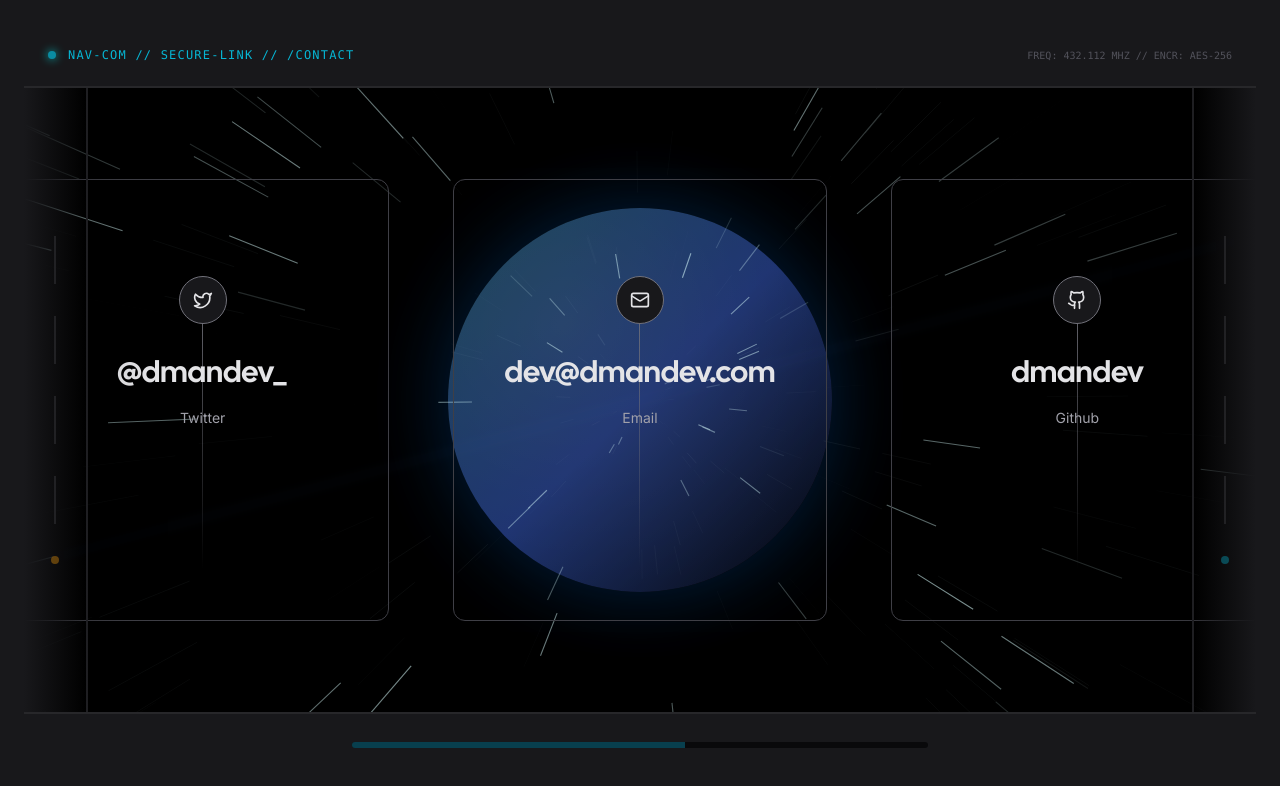
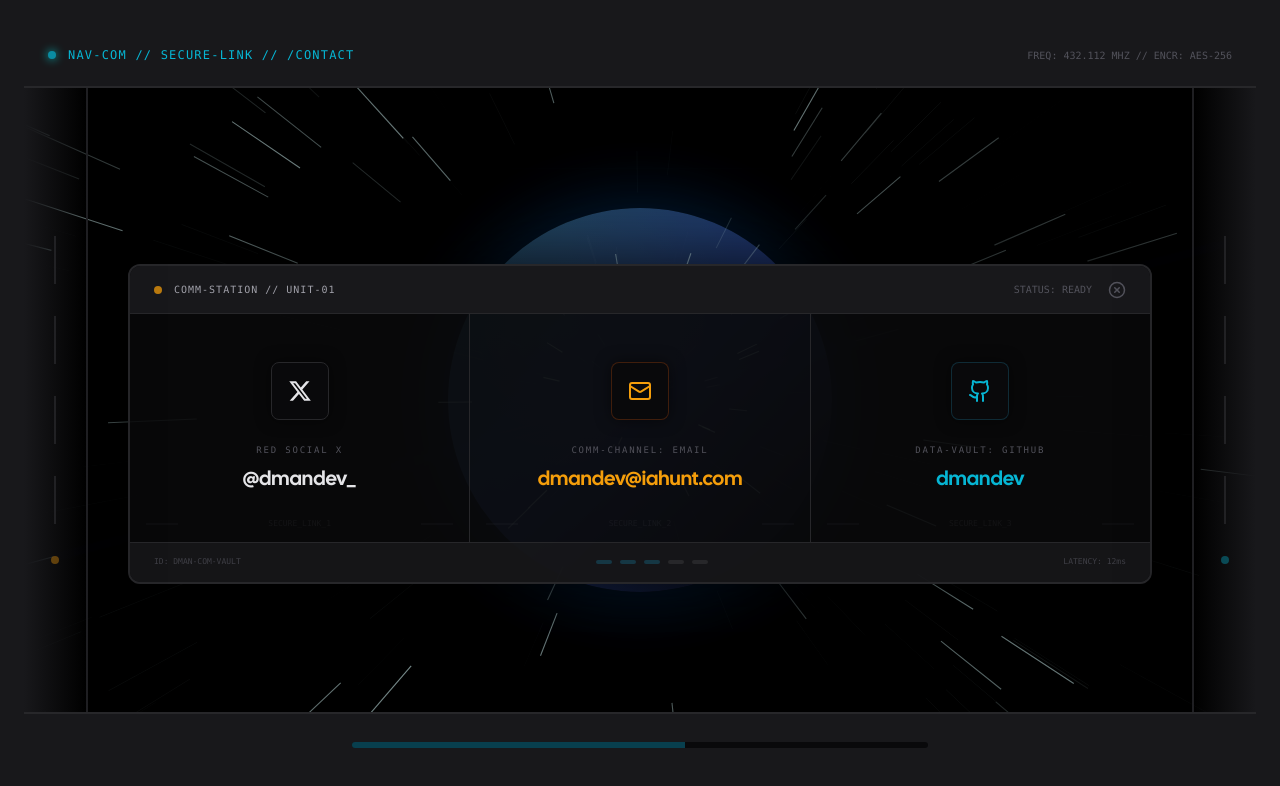
Before and after one commit to Daniggarcia/DmanDev, a Next.js app: page /contact in a window 1280 px wide. Shown: the top 786 px of the page. Built offline with nearby package versions, Linux system fonts and the light colour scheme; no server answers; what tailwindcss-debug-screens would draw is missing.

Commit message:
feat(update): Contact page animation, layout and new monitor

```diff
--- a/app/components/client-layout.tsx
+++ b/app/components/client-layout.tsx
@@ -103,7 +103,7 @@ export function ClientLayout({ children }: { children: React.ReactNode }) {
             </div>
 
             {/* 3. CONTENT LAYER */}
-            <div className="relative z-40 w-full h-full">
+            <div className="relative z-40 w-full h-full p-[12px] md:p-[24px]">
                 {children}
             </div>
         </div>
--- /dev/null
+++ b/app/contact/layout.tsx
@@ -0,0 +1,9 @@
+export default function ContactLayout({
+    children,
+}: { children: React.ReactNode }) {
+    return (
+        <div className="relative min-h-screen flex items-center justify-center">
+            {children}
+        </div>
+    );
+}
--- a/app/contact/page.tsx
+++ b/app/contact/page.tsx
@@ -1,63 +1,110 @@
 "use client";
-import { Github, Mail, Twitter } from "lucide-react";
+import { Github, Mail, X } from "lucide-react"; // Using X icon if available or custom SVG
 import Link from "next/link";
-import { Navigation } from "../components/nav";
-import { Card } from "../components/card";
+import { motion } from "framer-motion";
 
 const socials = [
 	{
-		icon: <Twitter size={20} />,
+		icon: <svg viewBox="0 0 24 24" aria-hidden="true" className="w-6 h-6 fill-current"><path d="M18.244 2.25h3.308l-7.227 8.26 8.502 11.24H16.17l-5.214-6.817L4.99 21.75H1.68l7.73-8.835L1.254 2.25H8.08l4.713 6.231zm-1.161 17.52h1.833L7.084 4.126H5.117z"></path></svg>,
 		href: "https://twitter.com/dmandev_",
-		label: "Twitter",
+		label: "Red Social X",
 		handle: "@dmandev_",
+		color: "text-zinc-200",
+		borderColor: "border-zinc-800"
 	},
 	{
-		icon: <Mail size={20} />,
-		href: "mailto:dev@dmandev.com",
-		label: "Email",
-		handle: "dev@dmandev.com",
+		icon: <Mail size={24} />,
+		href: "mailto:dmandev@iahunt.com",
+		label: "Comm-Channel: Email",
+		handle: "dmandev@iahunt.com",
+		color: "text-amber-500",
+		borderColor: "border-amber-900/50"
 	},
 	{
-		icon: <Github size={20} />,
-		href: "https://github.com/dmandev",
-		label: "Github",
+		icon: <Github size={24} />,
+		href: "https://github.com/Daniggarcia",
+		label: "Data-Vault: Github",
 		handle: "dmandev",
+		color: "text-cyan-500",
+		borderColor: "border-cyan-900/50"
 	},
 ];
 
-export default function Example() {
+export default function ContactPage() {
 	return (
-		<div className="">
-			<Navigation />
-			<div className="container flex items-center justify-center min-h-screen px-4 mx-auto">
-				<div className="grid w-full grid-cols-1 gap-8 mx-auto mt-32 sm:mt-0 sm:grid-cols-3 lg:gap-16">
-					{socials.map((s) => (
-						<Card key={s.label}>
+		<div className="w-full h-full flex items-center justify-center p-4 md:p-8">
+
+			{/* COMM-LINK CONSOLE UNIT */}
+			<div className="w-full max-w-5xl max-h-full md:max-h-[85vh] bg-zinc-950/90 border-2 border-zinc-800 rounded-xl overflow-hidden shadow-[0_0_80px_rgba(0,0,0,0.9)] flex flex-col relative z-10">
+
+				{/* Console Header */}
+				<div className="h-10 md:h-12 bg-zinc-900 border-b border-zinc-800 flex items-center justify-between px-4 md:px-6 shrink-0">
+					<div className="flex items-center gap-3">
+						<div className="w-2 h-2 rounded-full bg-amber-500 animate-pulse" />
+						<span className="text-zinc-400 font-mono text-[9px] md:text-[10px] tracking-widest uppercase truncate">Comm-Station // Unit-01</span>
+					</div>
+					<div className="flex items-center gap-4">
+						<div className="text-zinc-600 font-mono text-[8px] md:text-[10px] hidden sm:block uppercase">Status: Ready</div>
+						<Link href="/" className="text-zinc-600 hover:text-red-500 transition-colors">
+							<svg xmlns="http://www.w3.org/2000/svg" width="18" height="18" viewBox="0 0 24 24" fill="none" stroke="currentColor" strokeWidth="2" strokeLinecap="round" strokeLinejoin="round"><circle cx="12" cy="12" r="10" /><path d="m15 9-6 6" /><path d="m9 9 6 6" /></svg>
+						</Link>
+					</div>
+				</div>
+
+				{/* Communication Terminals */}
+				<div className="flex-1 flex flex-col md:flex-row divide-y md:divide-y-0 md:divide-x divide-zinc-800 overflow-y-auto md:overflow-hidden">
+					{socials.map((s, i) => (
+						<motion.div
+							key={s.label}
+							initial={{ opacity: 0, scale: 0.95 }}
+							animate={{ opacity: 1, scale: 1 }}
+							transition={{ delay: i * 0.1 }}
+							className="flex-1 group min-h-[160px] md:min-h-0"
+						>
 							<Link
 								href={s.href}
 								target="_blank"
-								className="p-4 relative flex flex-col items-center gap-4 duration-700 group md:gap-8 md:py-24 lg:pb-48 md:p-16"
+								className="h-full w-full p-6 md:p-12 flex flex-col items-center justify-center gap-4 md:gap-6 hover:bg-zinc-900/60 transition-all duration-500 relative overflow-hidden"
 							>
-								<span
-									className="absolute w-px h-2/3 bg-gradient-to-b from-zinc-500 via-zinc-500/50 to-transparent"
-									aria-hidden="true"
-								/>
-								<span className="relative z-10 flex items-center justify-center w-12 h-12 text-sm duration-1000 border rounded-full text-zinc-200 group-hover:text-white group-hover:bg-zinc-900 border-zinc-500 bg-zinc-900 group-hover:border-zinc-200 drop-shadow-orange">
+								{/* Background Scan Effect */}
+								<div className="absolute inset-0 bg-gradient-to-b from-transparent via-white/[0.03] to-transparent -translate-y-full group-hover:translate-y-full transition-transform duration-[2000ms] ease-linear pointer-events-none" />
+
+								<div className={`p-3 md:p-4 rounded-lg bg-zinc-950 border ${s.borderColor} ${s.color} shadow-[0_0_15px_rgba(0,0,0,0.5)] group-hover:shadow-[0_0_25px_rgba(0,0,0,0.3)] transition-all`}>
 									{s.icon}
-								</span>{" "}
-								<div className="z-10 flex flex-col items-center">
-									<span className="lg:text-xl font-medium duration-150 xl:text-3xl text-zinc-200 group-hover:text-white font-display">
+								</div>
+
+								<div className="text-center space-y-1 md:space-y-2 z-10">
+									<div className="text-[8px] md:text-[9px] text-zinc-600 font-mono uppercase tracking-[0.2em]">{s.label}</div>
+									<h3 className={`text-base md:text-xl font-display font-medium ${s.color} transition-colors truncate max-w-[200px] md:max-w-none`}>
 										{s.handle}
-									</span>
-									<span className="mt-4 text-sm text-center duration-1000 text-zinc-400 group-hover:text-zinc-200">
-										{s.label}
-									</span>
+									</h3>
+								</div>
+
+								{/* Terminal Detail Decoration */}
+								<div className="absolute bottom-3 left-4 right-4 flex justify-between items-center opacity-10 group-hover:opacity-40 transition-opacity hidden sm:flex">
+									<div className="h-0.5 w-6 md:w-8 bg-zinc-700" />
+									<div className="text-[7px] md:text-[8px] font-mono text-zinc-500">SECURE_LINK_{i + 1}</div>
+									<div className="h-0.5 w-6 md:w-8 bg-zinc-700" />
 								</div>
 							</Link>
-						</Card>
+						</motion.div>
 					))}
 				</div>
+
+				{/* Console Footer Info */}
+				<div className="h-8 md:h-10 bg-zinc-900/80 border-t border-zinc-800 flex items-center justify-center px-4 md:px-6 shrink-0">
+					<div className="w-full flex justify-between items-center">
+						<span className="text-[7px] md:text-[8px] text-zinc-700 font-mono">ID: DMAN-COM-VAULT</span>
+						<div className="flex gap-1 md:gap-2">
+							{[...Array(5)].map((_, i) => (
+								<div key={i} className={`h-0.5 md:h-1 w-3 md:w-4 rounded-full ${i < 3 ? 'bg-cyan-900/60' : 'bg-zinc-800'}`} />
+							))}
+						</div>
+						<span className="text-[7px] md:text-[8px] text-zinc-700 font-mono">LATENCY: 12ms</span>
+					</div>
+				</div>
 			</div>
+
 		</div>
 	);
 }
--- a/app/projects/layout.tsx
+++ b/app/projects/layout.tsx
@@ -2,7 +2,7 @@ export default function ProjectsLayout({
 	children,
 }: { children: React.ReactNode }) {
 	return (
-		<div className="relative min-h-screen">
+		<div className="relative min-h-screen flex items-center justify-center">
 			{children}
 		</div>
 	);
```
Also changed, not shown: app/projects/monitor.tsx (+64 -26 lines).
